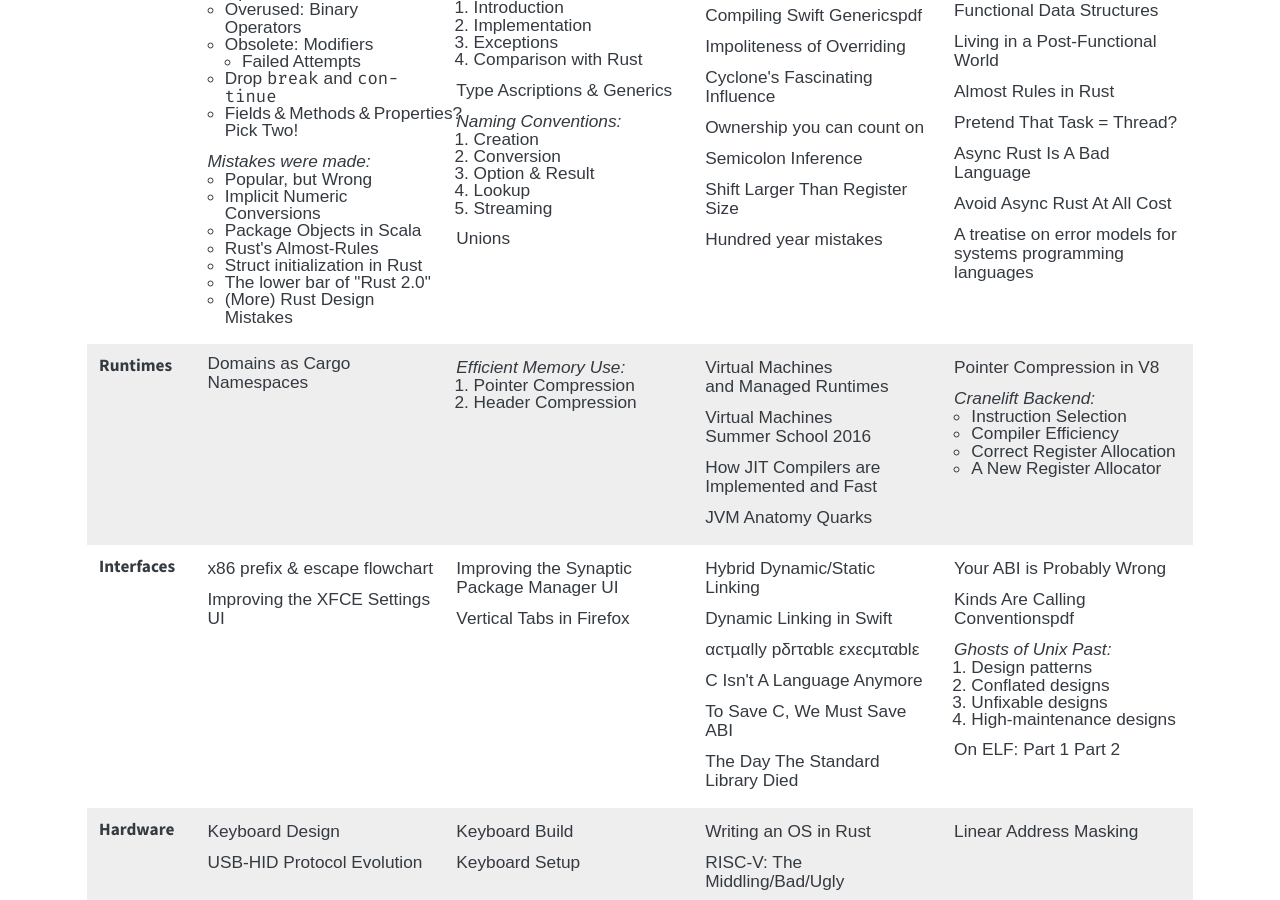
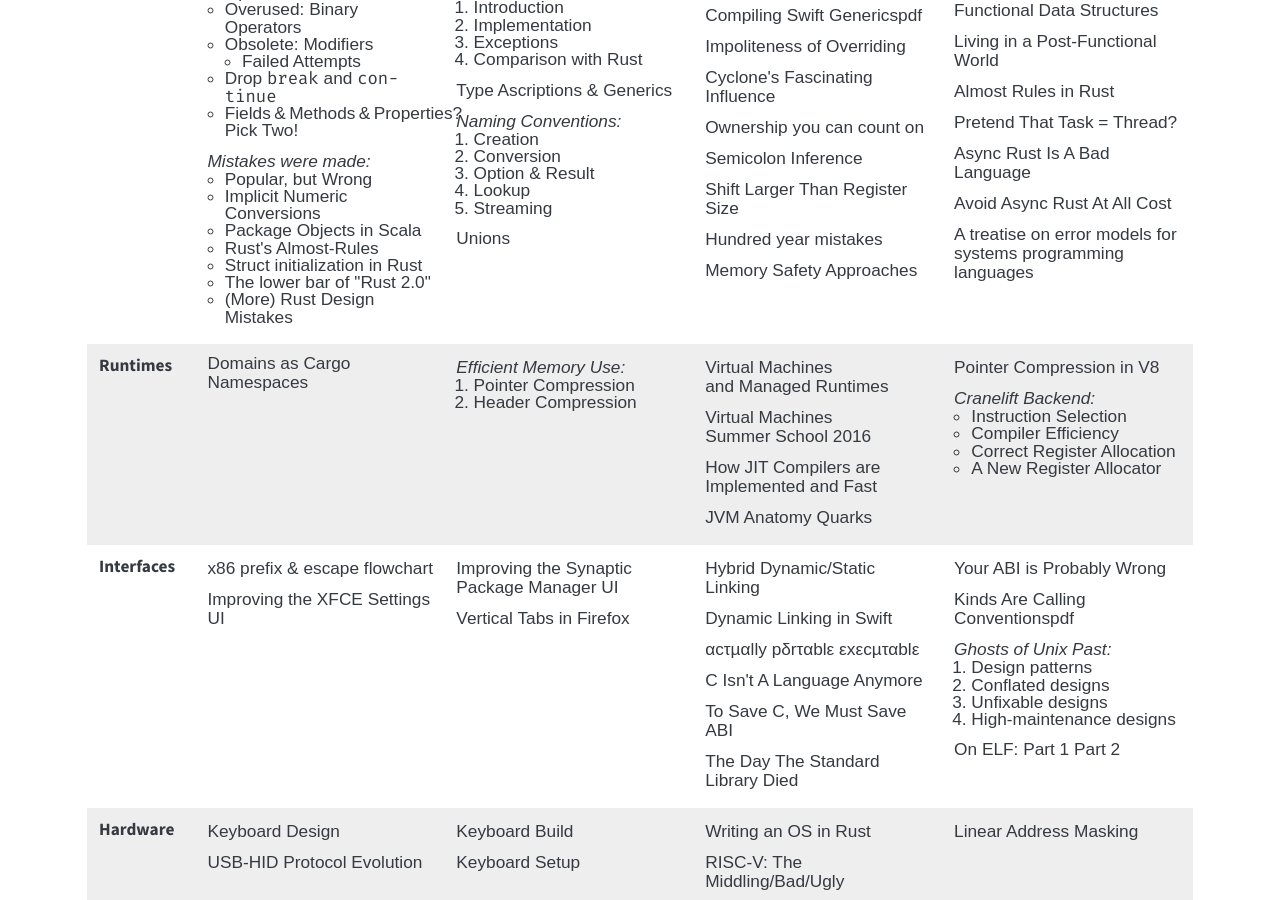
Before and after one commit to soc/soc.me, a Jekyll site: the page built from index.md, in a window 1280 px wide and 900 px high, scrolled down 543 px. Built offline with Jekyll 4.4.1, drawn with Linux system fonts in a browser that asks for light colours; some web fonts are replaced.

Commit message:
add link "Borrow checking, RC, GC, and the Eleven (!) Other Memory Safety Approaches" to index

```diff
--- a/index.md
+++ b/index.md
@@ -134,6 +134,7 @@
       <div><a href="https://pling.jondgoodwin.com/post/semicolon-inference/">Semicolon Inference</a></div>
       <div><a href="https://devblogs.microsoft.com/oldnewthing/20230904-00/?p=108704" class="compact">Shift Larger Than Register Size</a></div>
       <div><a href="https://ericlippert.com/2020/02/27/hundred-year-mistakes/">Hundred year mistakes</a></div>
+      <div><a href="https://verdagon.dev/grimoire/grimoire">Memory Safety Approaches</a></div>
     </td>
     <td>
       <div><i class="compact">Syntax Comparisons/Overviews:</i>
```
